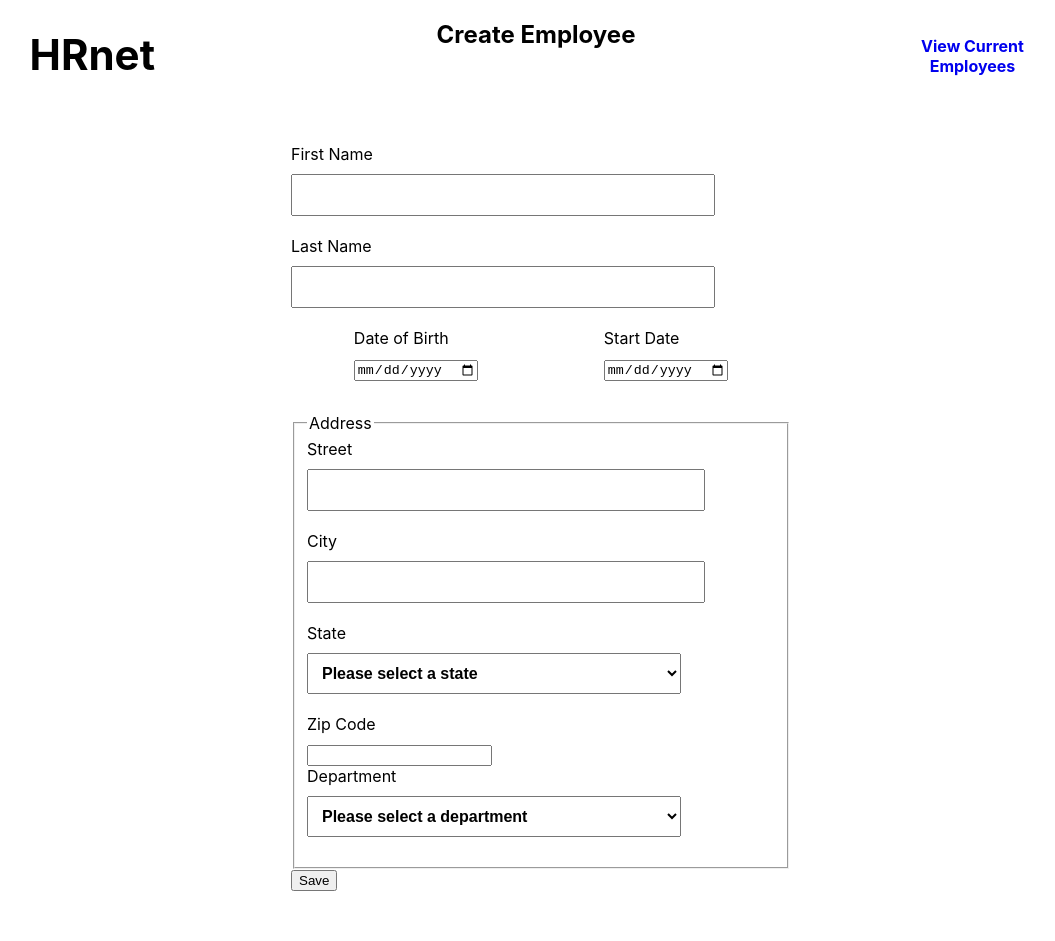
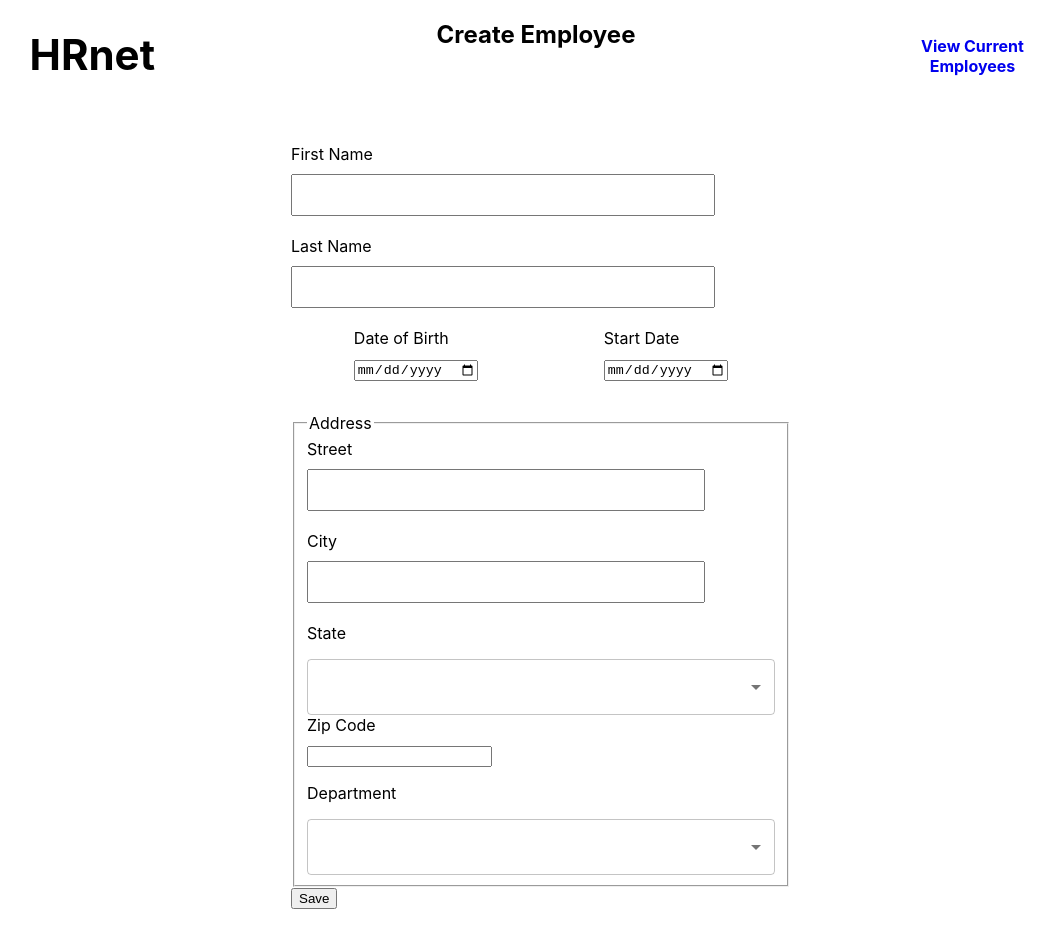
Before and after one commit to illeone/MillocoNicolas_14_20.08.2022, a React (Create React App) app in the folder hrnet/: page / in a window 1280 px wide. Shown: the whole page, without its empty margins (99-1154 px from the left). Built offline with nearby package versions, Linux system fonts and the light colour scheme.

Commit message:
utilisation de DropDown.js dans EmployeeRegister.js
remplacement des select dans EmployeeRegister.js par la librairie M-UI

```diff
--- a/hrnet/src/components/DropDown.js
+++ b/hrnet/src/components/DropDown.js
@@ -3,7 +3,7 @@ import FormControl from '@mui/material/FormControl';
 import Select from '@mui/material/Select';
 
 function DropDown({ options, onChange, value, name }) {
-  const stateOptions = options.map((option, index) => (
+  const listOptions = options.map((option, index) => (
     <MenuItem key={index} value={option.value}>
       {option.label}
     </MenuItem>
@@ -17,7 +17,7 @@ function DropDown({ options, onChange, value, name }) {
         name={name}
         className="inputbox"
       >
-        {stateOptions}
+        {listOptions}
       </Select>
     </FormControl>
   );
--- a/hrnet/src/components/EmployeeRegister.js
+++ b/hrnet/src/components/EmployeeRegister.js
@@ -3,15 +3,9 @@ import { NavLink } from "react-router-dom";
 
 import {states, departments} from '../data/data'
 import Modal from './Modal'
+import DropDown from './DropDown';
 
 const EmployeeRegister = () => {
-
-    const optionsState = states.map((state, index) =>
-        <option key={index} value={state.value}>{state.label}</option>
-    )
-    const optionsDepartments = departments.map((department, index) =>
-        <option key={index} value={department.value}>{department.label}</option>
-    )
 
     const [employee, setEmployee] = useState({
         firstName: "",
@@ -109,22 +103,24 @@ return(
                      <input type="text" id="city" name="city" onChange={handleChange} value={employee.city} />
                  </div>
                  <div>
-                    <label htmlFor="state-label">State</label>
-                    <select name="state" id="state" onChange={handleChange} value={employee.state} >
-                        <option>Please select a state</option>
-                        {optionsState}
-                    </select>
+                    <p className="state-label">State</p>
+                    <DropDown name="state"
+                            onChange={handleChange}
+                            value={employee.state}
+                            options={states}
+                    />
                  </div>
                  <div>
                      <label htmlFor="zip-code">Zip Code</label>
                      <input type="number" name="zipCode" onChange={handleChange} value={employee.zipCode} />
                  </div>
                  <div>
-                     <label htmlFor="department-label">Department</label>
-                     <select name="department" id="department" onChange={handleChange} value={employee.department}>
-                        <option>Please select a department</option>
-                        {optionsDepartments}
-                     </select>
+                     <p className="department-label">Department</p>
+                     <DropDown name="department"
+                            onChange={handleChange}
+                            value={employee.department}
+                            options={departments}
+                     />
                  </div>
              </fieldset>
              <div className='btn-save'>
```
